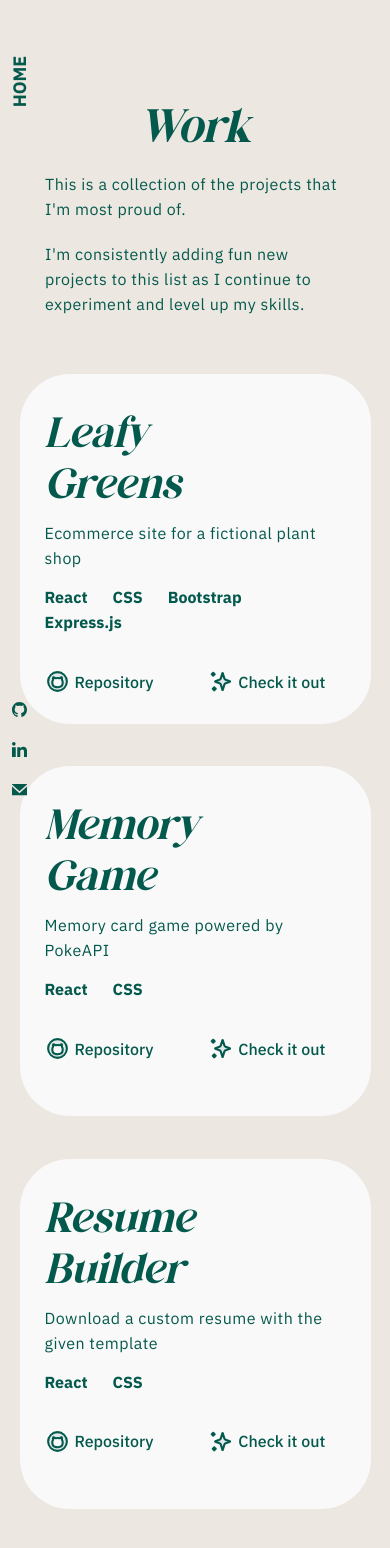
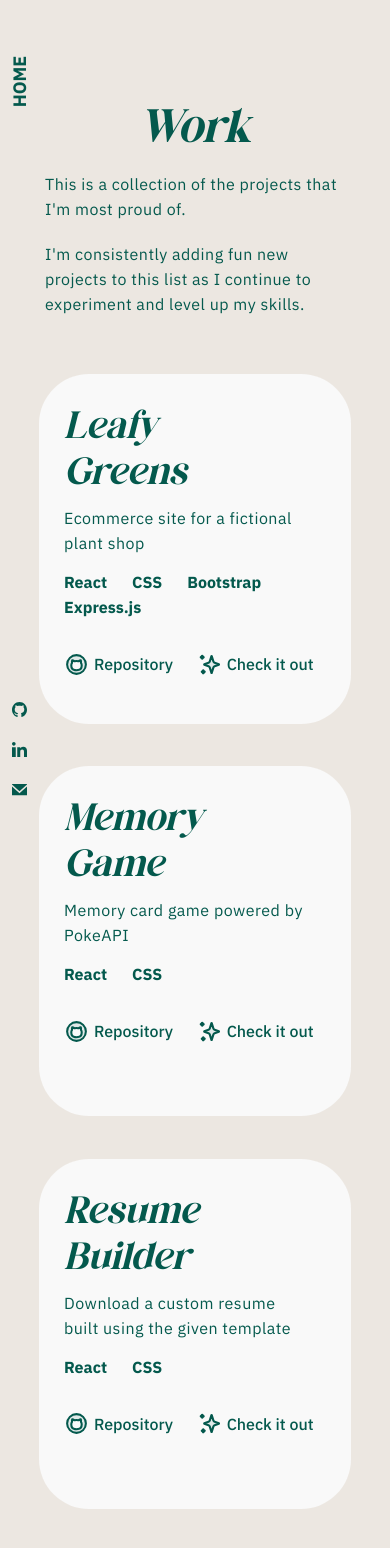
Before and after one commit to huntkay1/portfolio, a React (Vite) app: page /work in a window 390 px wide. Shown: the top 1548 px of the page. Built offline with nearby package versions, Linux system fonts and the light colour scheme.

Commit message:
Update card width

```diff
--- a/src/components/Work.jsx
+++ b/src/components/Work.jsx
@@ -28,7 +28,7 @@ function Work() {
         },
         {
             name: 'Resume Builder',
-            description: 'Download a custom resume with the given template',
+            description: 'Download a custom resume built using the given template',
             tech: ['React', 'CSS'],
             website: ' https://exquisite-kitsune-0ba888.netlify.app/',
             github: 'https://github.com/huntkay1/cv-builder-app',
--- a/src/styles/Work.css
+++ b/src/styles/Work.css
@@ -142,10 +142,11 @@
     }
 
     .card {
-        width: 90%;
+        width: 80%;
         flex-direction: column;
         padding: 0;
         margin: 0 0 5vh 0;
+
     }
 
     .hidden-content {
@@ -153,11 +154,11 @@
     }
 
     .card-info {
-        margin: 25px;
+        margin: 20px 25px;
     }
 
     .card h3 {
-        font-size: 5vh;
+        font-size: 4.5vh;
     }
 
     .card-img {
@@ -165,7 +166,7 @@
     }
 
     .project-links {
-        margin-top: 2.5vh;
+        margin-top: 2.2vh;
         flex-direction: row !important;
     }
 
```
